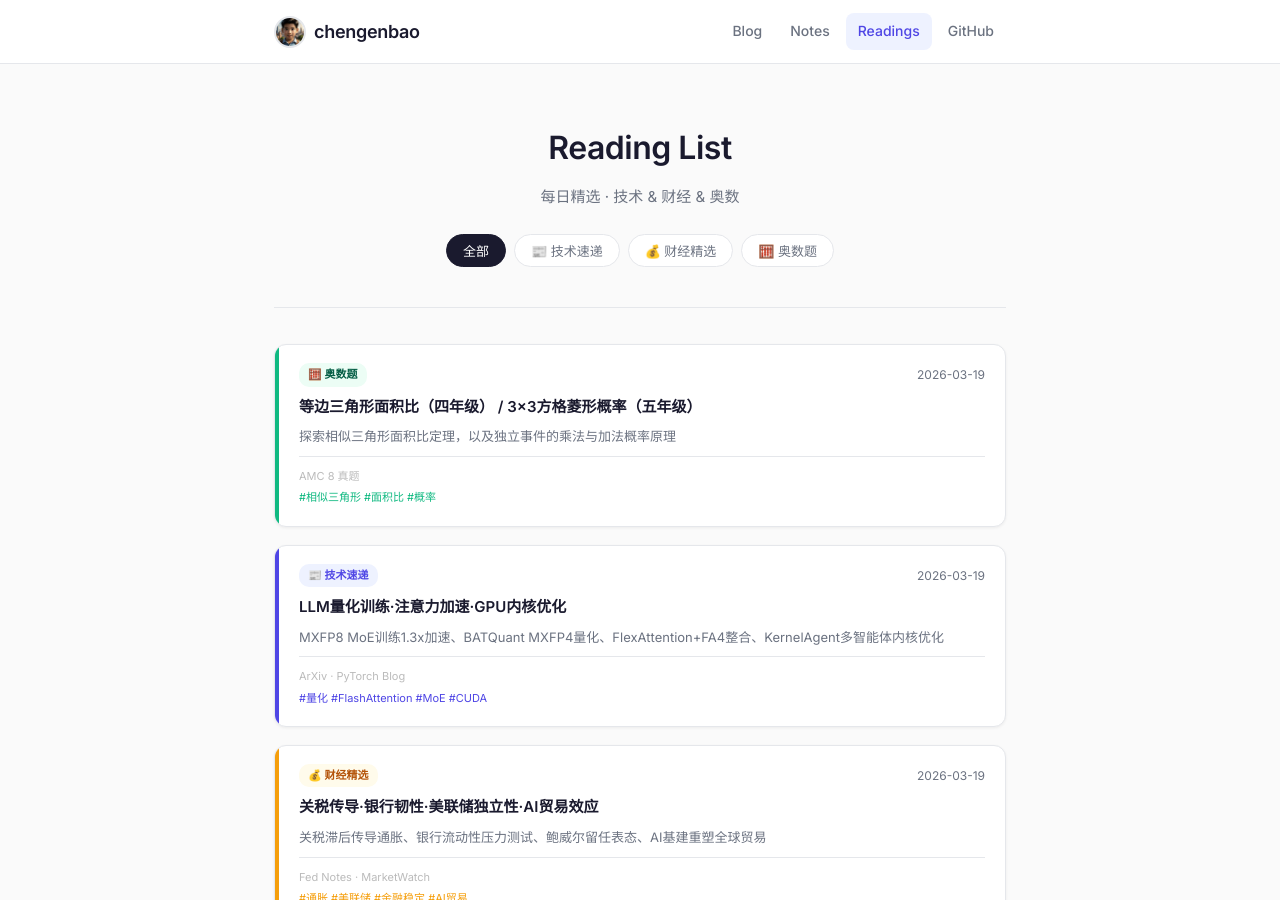
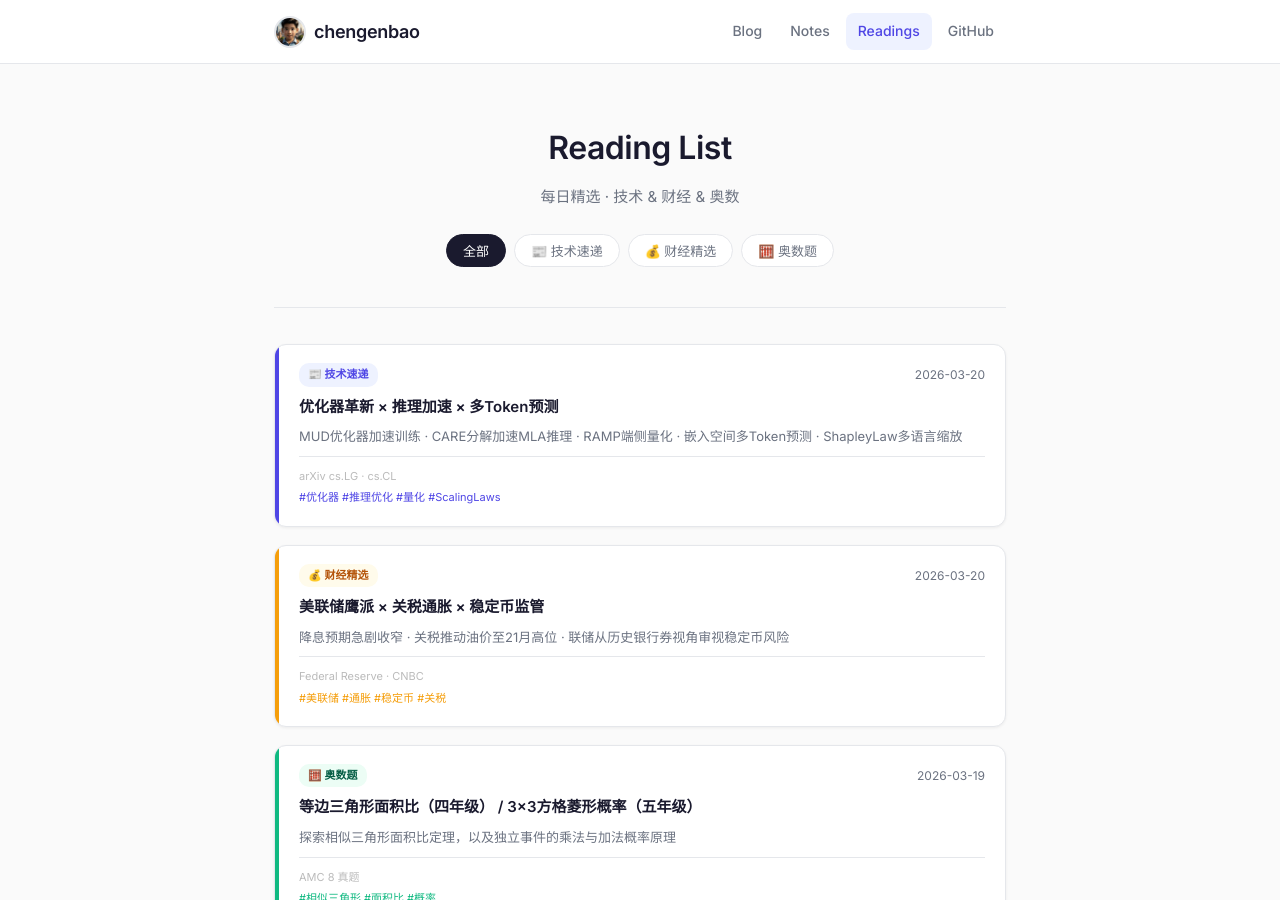
Before and after one commit to chengenbao/chengenbao.github.io, a Jekyll site: the page built from reading-list/index.md, in a window 1280 px wide and 900 px high. Built offline with Jekyll 4.4.1, drawn with Linux system fonts in a browser that asks for light colours.

Commit message:
Add reading list cards for 2026-03-20

```diff
--- a/reading-list/index.md
+++ b/reading-list/index.md
@@ -18,6 +18,36 @@ permalink: /reading-list/
   </div>
 
   <div class="rl-grid">
+<a class="rl-card tech" href="/reading-list/2026-03-20-tech-daily/">
+  <div class="rl-accent"></div>
+  <div class="rl-body">
+    <div class="rl-top">
+      <span class="rl-badge tech">📰 技术速递</span>
+      <time>2026-03-20</time>
+    </div>
+    <h2>优化器革新 × 推理加速 × 多Token预测</h2>
+    <p>MUD优化器加速训练 · CARE分解加速MLA推理 · RAMP端侧量化 · 嵌入空间多Token预测 · ShapleyLaw多语言缩放</p>
+    <div class="rl-meta">
+      <span class="rl-source">arXiv cs.LG · cs.CL</span>
+      <span class="rl-tags">#优化器 #推理优化 #量化 #ScalingLaws</span>
+    </div>
+  </div>
+</a>
+<a class="rl-card finance" href="/reading-list/2026-03-20-finance-daily/">
+  <div class="rl-accent"></div>
+  <div class="rl-body">
+    <div class="rl-top">
+      <span class="rl-badge finance">💰 财经精选</span>
+      <time>2026-03-20</time>
+    </div>
+    <h2>美联储鹰派 × 关税通胀 × 稳定币监管</h2>
+    <p>降息预期急剧收窄 · 关税推动油价至21月高位 · 联储从历史银行券视角审视稳定币风险</p>
+    <div class="rl-meta">
+      <span class="rl-source">Federal Reserve · CNBC</span>
+      <span class="rl-tags">#美联储 #通胀 #稳定币 #关税</span>
+    </div>
+  </div>
+</a>
 <a class="rl-card math" href="/reading-list/2026-03-19-math/">
   <div class="rl-accent"></div>
   <div class="rl-body">
```
